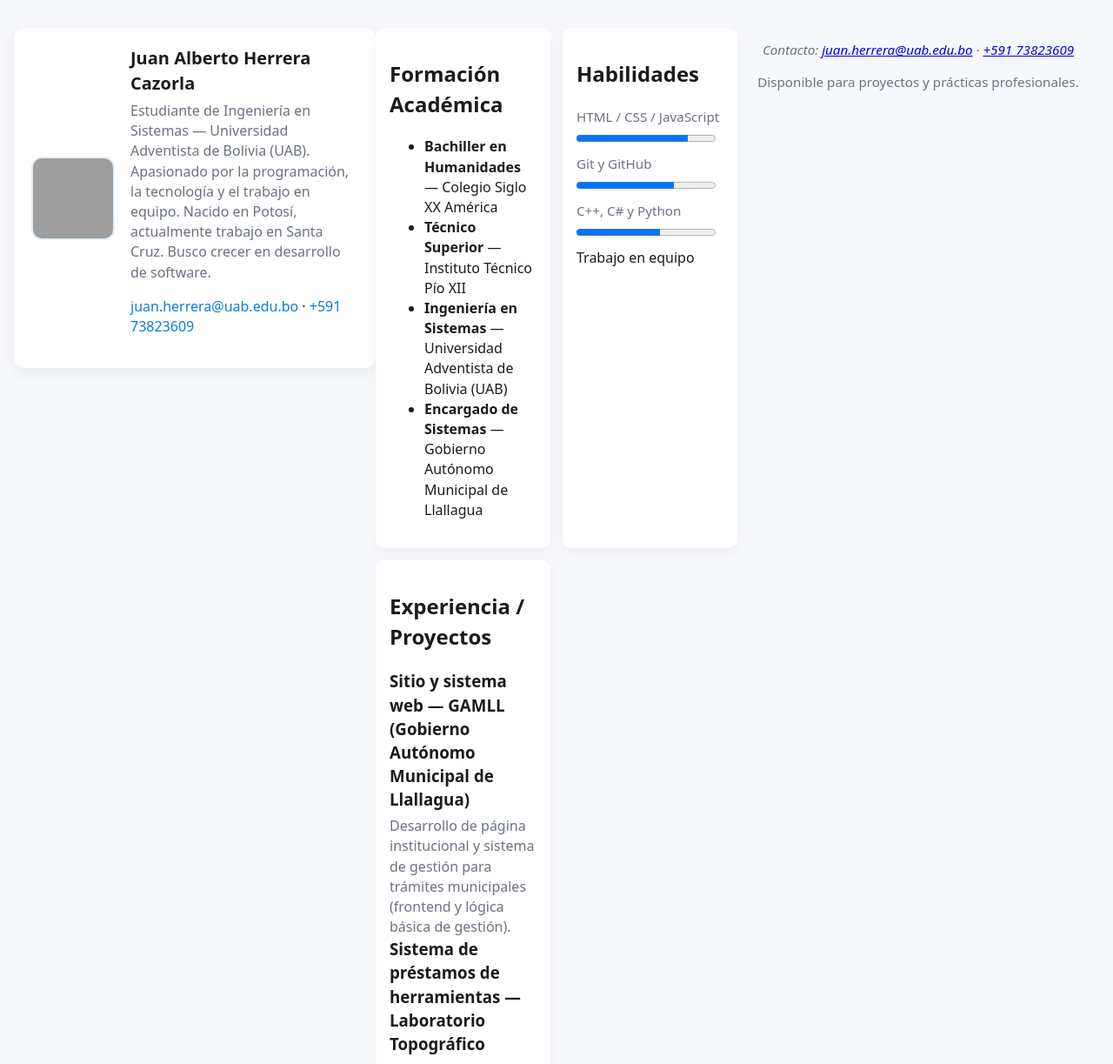
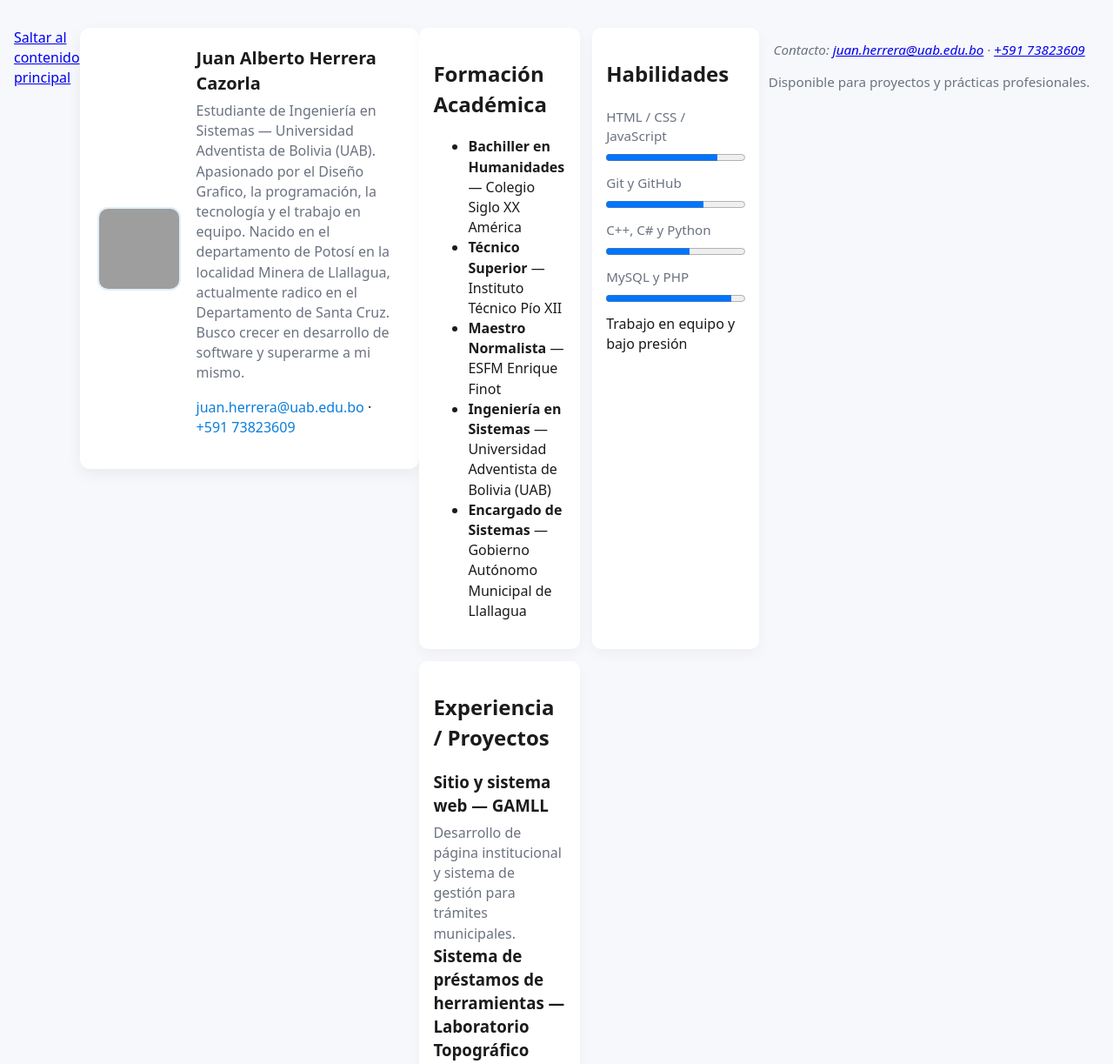
Before and after one commit to juanherrera91-dot/mi-curriculum, a plain HTML site: page index.html in a window 1280 px wide. Shown: the top 1223 px of the page at 87% size. Drawn offline with Linux system fonts and the light colour scheme; grey boxes are pictures that could not be loaded.

Commit message:
actualice la estructura de mi estructura HTML

```diff
--- a/index.html
+++ b/index.html
@@ -4,9 +4,10 @@
   <meta charset="utf-8">
   <meta name="viewport" content="width=device-width, initial-scale=1">
   <title>Currículum — Juan Alberto Herrera</title>
-  <meta name="description" content="Currículum de Juan Alberto Herrera — Estudiante de Ingeniería en Sistemas. Proyectos en desarrollo web y sistemas de gestión.">
+  <meta name="description" content="Currículum de Juan Alberto Herrera Cazorla — Estudiante de Ingeniería en Sistemas. Experiencia en desarrollo web, gestión de sistemas y proyectos de software.">
   <link rel="stylesheet" href="styles.css">
-  <!-- JSON-LD opcional para datos estructurados -->
+
+  <!-- JSON-LD para SEO -->
   <script type="application/ld+json">
   {
     "@context": "https://schema.org",
@@ -20,12 +21,18 @@
   </script>
 </head>
 <body>
+  <!-- Enlace para accesibilidad -->
+  <a href="#main" class="skip-link">Saltar al contenido principal</a>
+
   <header class="site-header" role="banner">
     <div class="profile">
       <img src="assets/avatar.png" alt="Juan Alberto Herrera, foto de perfil" class="avatar">
       <div class="profile-info">
         <h1>Juan Alberto Herrera Cazorla</h1>
-        <p class="resumen">Estudiante de Ingeniería en Sistemas — Universidad Adventista de Bolivia (UAB). Apasionado por la programación, la tecnología y el trabajo en equipo. Nacido en Potosí, actualmente trabajo en Santa Cruz. Busco crecer en desarrollo de software.</p>
+        <p class="resumen">Estudiante de Ingeniería en Sistemas — Universidad Adventista de Bolivia (UAB).
+          Apasionado por el Diseño Grafico, la programación, la tecnología y el trabajo en equipo.
+          Nacido en el departamento de Potosí en la localidad Minera de Llallagua,
+          actualmente radico en el Departamento de Santa Cruz. Busco crecer en desarrollo de software y superarme a mi mismo.</p>
         <p class="contact">
           <a href="mailto:juan.herrera@uab.edu.bo">juan.herrera@uab.edu.bo</a> ·
           <a href="tel:+59173823609">+591 73823609</a>
@@ -40,6 +47,7 @@
       <ul>
         <li><strong>Bachiller en Humanidades</strong> — Colegio Siglo XX América</li>
         <li><strong>Técnico Superior</strong> — Instituto Técnico Pío XII</li>
+        <li><strong>Maestro Normalista</strong> — ESFM Enrique Finot</li>
         <li><strong>Ingeniería en Sistemas</strong> — Universidad Adventista de Bolivia (UAB)</li>
         <li><strong>Encargado de Sistemas</strong> — Gobierno Autónomo Municipal de Llallagua</li>
       </ul>
@@ -50,7 +58,7 @@
       <ul class="skills">
         <li>
           <span class="skill-name">HTML / CSS / JavaScript</span>
-          <progress value="80" max="100" aria-label="Nivel HTML CSS JavaScript 80%"></progress>
+          <progress value="80" max="100" aria-label="Nivel HTML CSS JavaScript 90%"></progress>
         </li>
         <li>
           <span class="skill-name">Git y GitHub</span>
@@ -60,7 +68,11 @@
           <span class="skill-name">C++, C# y Python</span>
           <progress value="60" max="100" aria-label="Nivel C++ C# Python 60%"></progress>
         </li>
-        <li>Trabajo en equipo</li>
+        <li>
+          <span class="skill-name">MySQL y PHP</span>
+          <progress value="90" max="100" aria-label="Nivel MySQL 95 %"></progress>
+        </li>
+        <li>Trabajo en equipo y bajo presión</li>
       </ul>
     </section>
 
@@ -68,8 +80,8 @@
       <h2 id="proyectos">Experiencia / Proyectos</h2>
 
       <article class="project">
-        <h3>Sitio y sistema web — GAMLL (Gobierno Autónomo Municipal de Llallagua)</h3>
-        <p>Desarrollo de página institucional y sistema de gestión para trámites municipales (frontend y lógica básica de gestión).</p>
+        <h3>Sitio y sistema web — GAMLL</h3>
+        <p>Desarrollo de página institucional y sistema de gestión para trámites municipales.</p>
       </article>
 
       <article class="project">
@@ -86,13 +98,13 @@
         <h3>Sistema de registro de hospedaje — Alojamiento La Joya</h3>
         <p>Registro y control de reservas y alojados.</p>
       </article>
-
     </section>
   </main>
 
   <footer class="site-footer" role="contentinfo">
     <address>
-      Contacto: <a href="mailto:juan.herrera@uab.edu.bo">juan.herrera@uab.edu.bo</a> · <a href="tel:+59173823609">+591 73823609</a>
+      Contacto: <a href="mailto:juan.herrera@uab.edu.bo">juan.herrera@uab.edu.bo</a> ·
+      <a href="tel:+59173823609">+591 73823609</a>
     </address>
     <p>Disponible para proyectos y prácticas profesionales.</p>
   </footer>
```
